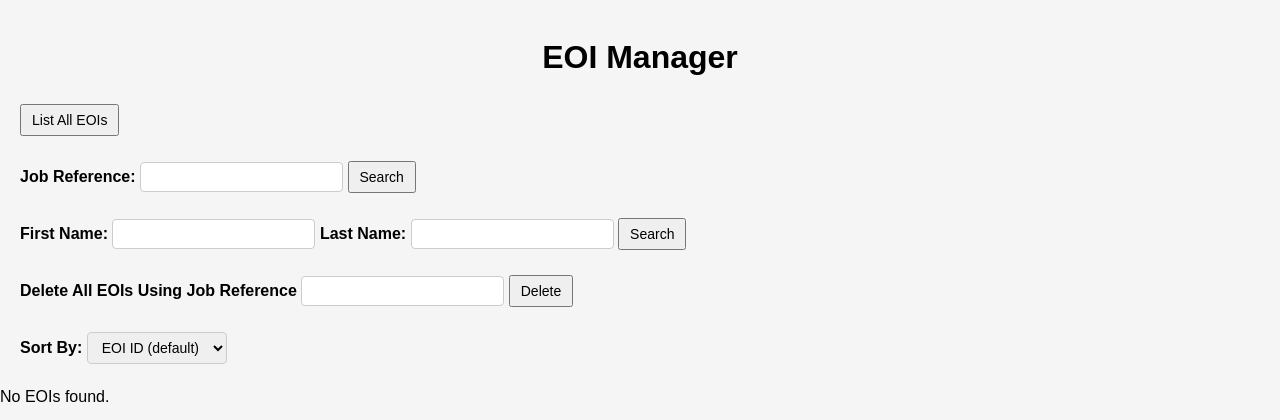
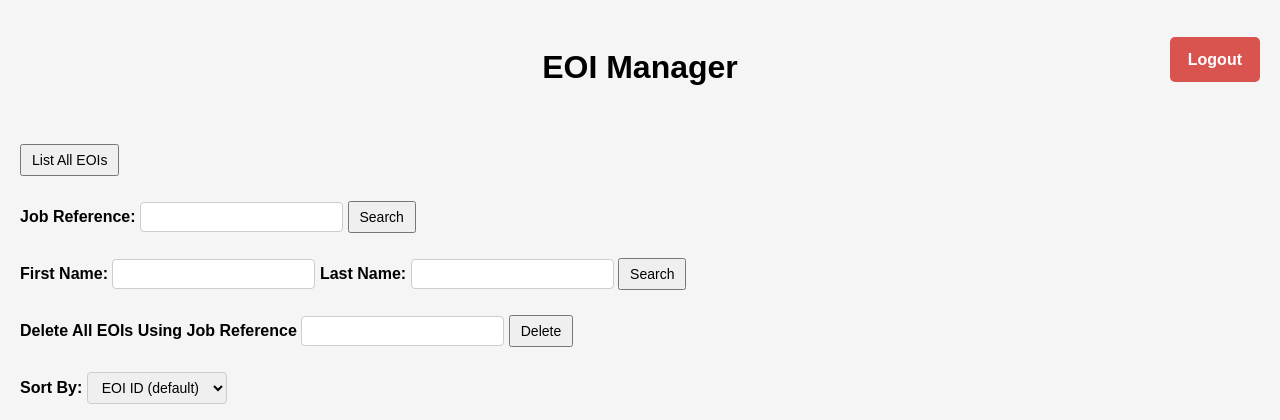
Before and after one commit to 106160340/assignment2, a PHP site: page /manage.php in a window 1280 px wide. Shown: the part 165-585 px from the top of the page. Run offline with PHP 8.4, Linux system fonts and the light colour scheme; a user stored in the database is signed in; data that the repository does not hold is empty.

Commit message:
made a div combining the anchor for logout button and h1 header so I can put the button on the same y-axsis. Also added some css styling for the button. Changed some database details.

```diff
--- a/manage.php
+++ b/manage.php
@@ -35,7 +35,10 @@ if (!$dbconn) {
 </head>
 
 <body>
+    <div class="page-header">
     <h1>EOI Manager</h1>
+    <a href="logout.php" class="logout-button">Logout</a>
+    </div>
 
     <!-- List all EOIs button form -->
     <form method="post">
--- a/settings.php
+++ b/settings.php
@@ -2,5 +2,5 @@
     $host  = "localhost";
     $username  = "root";
     $password  = "";
-    $dbname = "project2_db";
+    $dbname = "university_db";
 ?>
--- a/styles/managestyles.css
+++ b/styles/managestyles.css
@@ -64,3 +64,30 @@ form select {
 form label {
     font-weight: bold;
 }
+
+/*logut button */
+.logout-button {
+    position: absolute;
+    right: 20px;
+    background-color: #d9534f;  /* red button */
+    color: white;
+    padding: 10px 18px;
+    text-decoration: none;
+    font-weight: bold;
+    border-radius: 5px;
+}
+
+.logout-button:hover {
+    background-color: #c9302c;
+    transform: translateY(-2px);
+}
+
+.page-header {
+    max-width: 1200px;    /* match your layout width */
+    margin: 0 auto;
+    display: flex;
+    justify-content: space-between; /* left-right alignment */
+    align-items: center;
+    padding: 10px 20px;
+    margin-bottom: 20px;
+}
```
